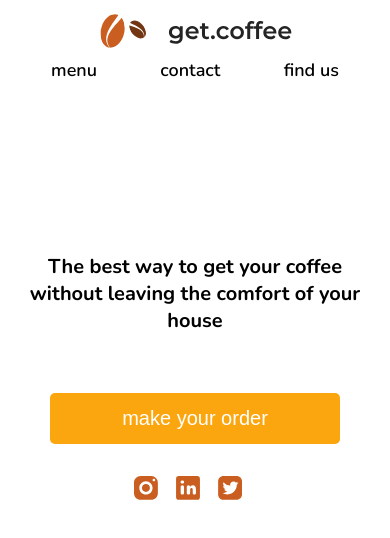
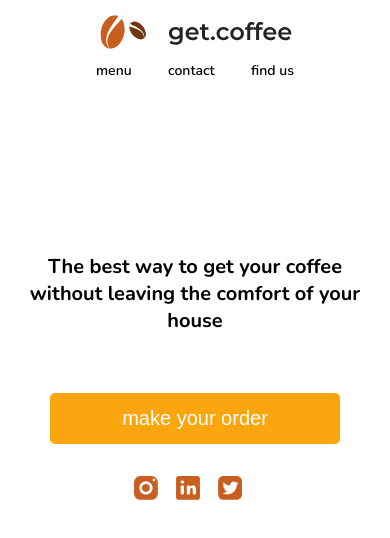
Before and after one commit to kaiqueguzto/get-coffe, a plain HTML site: page index.html in a window 390 px wide. Drawn offline with nearby package versions, Linux system fonts and the light colour scheme.

Commit message:
Ajuts Responsive

```diff
--- a/css/components/main-header.css
+++ b/css/components/main-header.css
@@ -78,4 +78,9 @@ header {
   .wrapper-links {
     margin-top: 9px;
   }
+
+  .wrapper-links a{
+    font-size: 14px;
+    margin-right: 32px;
+  }
 }
```
